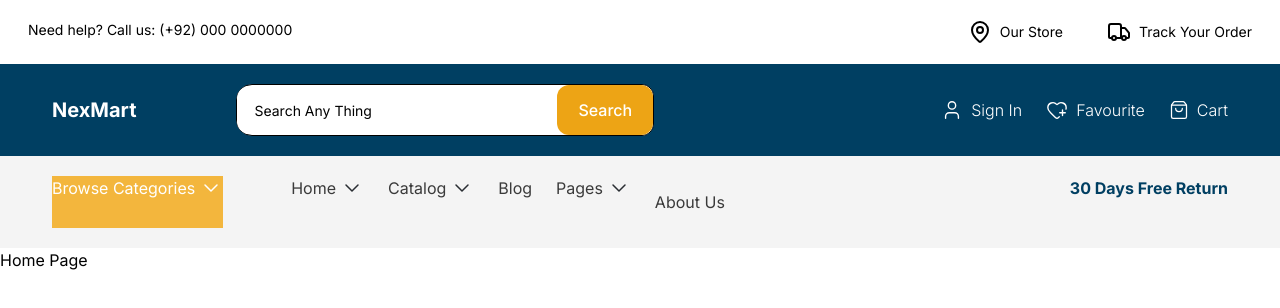
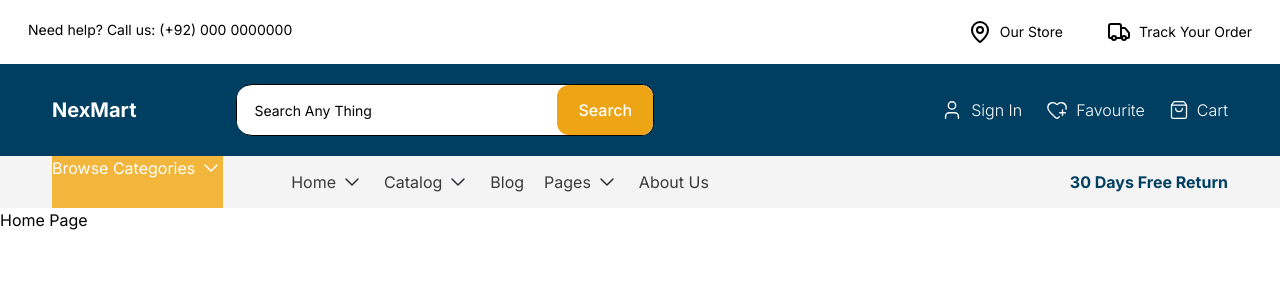
Before and after one commit to adeel-bot/NexMart, a Next.js app: page / in a window 1280 px wide. Shown: the top 308 px of the page. Built offline with nearby package versions, Linux system fonts and the light colour scheme.

Commit message:
modified:   app/components/layout/SubNavbar.js

```diff
--- a/app/components/layout/SubNavbar.js
+++ b/app/components/layout/SubNavbar.js
@@ -2,14 +2,14 @@ import Link from "next/link";
 import Image from "next/image";
 const SubNavbar = () => {
   return (
-    <div className="subNav bg-[#f4f4f4] flex justify-between py-5 px-13">
+    <div className="subNav bg-[#f4f4f4] flex justify-between items-center px-13">
         <div className="subNav-left flex gap-17 ">
             <div className="browse-cate bg-[#f3b63d] text-white ">
                 <button className="flex gap-1 cursor-pointer h-13">Browse Categories
                 <Image src="/chevron-down-white.svg" width={24} height={24} alt="down-button" />
                 </button>
             </div>
-            <div className="navigations text-[#3a3a3a] flex gap-6">
+            <div className="navigations text-[#3a3a3a] flex gap-5 items-center">
                 <div className="">
                 <button className="flex gap-1 cursor-pointer">Home
                 <Image src="/chevron-down-black.svg" width={24} height={24} alt="down-button" />
```
